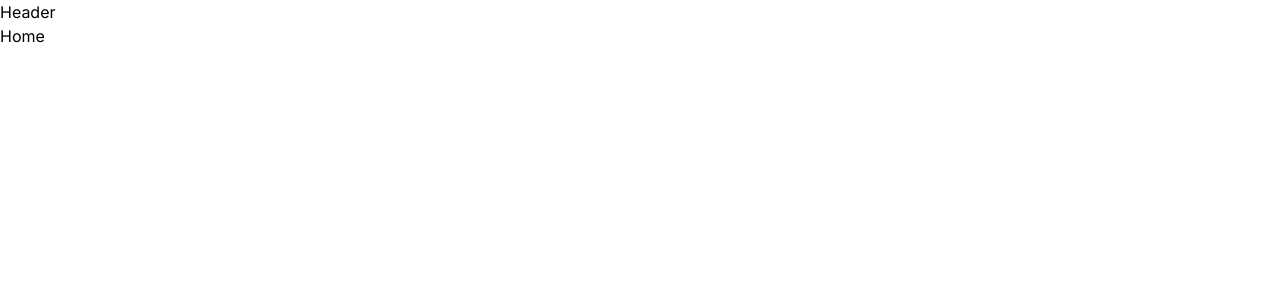
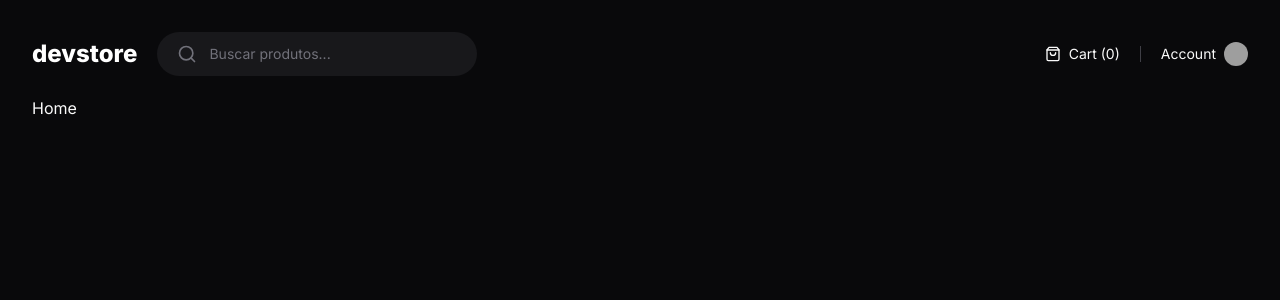
Before and after one commit to TheRealsz/study_next14_ecommerce, a Next.js app: page / in a window 1280 px wide. Shown: the top 300 px of the page. Built offline with nearby package versions, Linux system fonts and the light colour scheme; grey boxes are pictures that could not be loaded.

Commit message:
:sparkles: feat: add header component

```diff
--- a/next.config.mjs
+++ b/next.config.mjs
@@ -1,4 +1,11 @@
 /** @type {import('next').NextConfig} */
-const nextConfig = {};
+const nextConfig = {
+  images: {
+    remotePatterns: [{
+        protocol: "https",
+        hostname: "github.com",
+    }],
+  },
+};
 
 export default nextConfig;
--- a/src/app/(store)/layout.tsx
+++ b/src/app/(store)/layout.tsx
@@ -7,7 +7,7 @@
     children: React.ReactNode;
 }>) {
     return (
-    <div>
+    <div className="mx-auto grid min-h-dvh w-full max-w-[1600px] grid-rows-[min-content_max-content] gap-5 p-8">
         <Header />
         {children}
     </div>
--- a/src/app/layout.tsx
+++ b/src/app/layout.tsx
@@ -16,7 +16,7 @@
 }>) {
   return (
     <html lang="pt">
-      <body className={inter.className}>{children}</body>
+      <body className={`bg-zinc-950 text-zinc-50 antialiased ${inter.className}`}>{children}</body>
     </html>
   );
 }
--- a/src/components/header.tsx
+++ b/src/components/header.tsx
@@ -1,7 +1,37 @@
+import { Search, ShoppingBag } from "lucide-react";
+import Image from "next/image";
+import Link from "next/link";
+
 export default function Header() {
     return (
-        <header>
-            <h1>Header</h1>
+        <header className="flex items-center justify-between">
+            <div className="flex items-center gap-5">
+                <Link href='/' className="text-2xl font-extrabold text-white">
+                    devstore
+                </Link>
+                <form className="flex w-[320px] items-center gap-3 rounded-full bg-zinc-900 px-5 py-3 ring-zinc-700">
+                    <Search className="size-5 text-zinc-500" />
+
+                    <input type="text" name="" id="" className="flex-1 bg-transparent text-sm outline-none placeholder:text-zinc-500" placeholder="Buscar produtos..." />
+                </form>
+            </div>
+            <div className="flex items-center gap-5">
+                <div className="flex items-center gap-2">
+                    <ShoppingBag className="size-4" />
+                    <span className="text-sm">Cart (0)</span>
+                </div>
+                <div className="w-px h-4 bg-zinc-700"/>
+                <div className="flex items-center gap-2 hover:underline">
+                    <span className="text-sm">Account</span>
+                    <Image
+                        src="https://github.com/TheRealsz.png"
+                        alt="Foto de perfil"
+                        className="size-6 rounded-full"
+                        width={24}
+                        height={24}
+                    />
+                </div>
+            </div>
         </header>
     );
 }
```
Also changed, not shown: package.json (+6 -5 lines), 1 other file (tests, documents, lock files or other folders).
